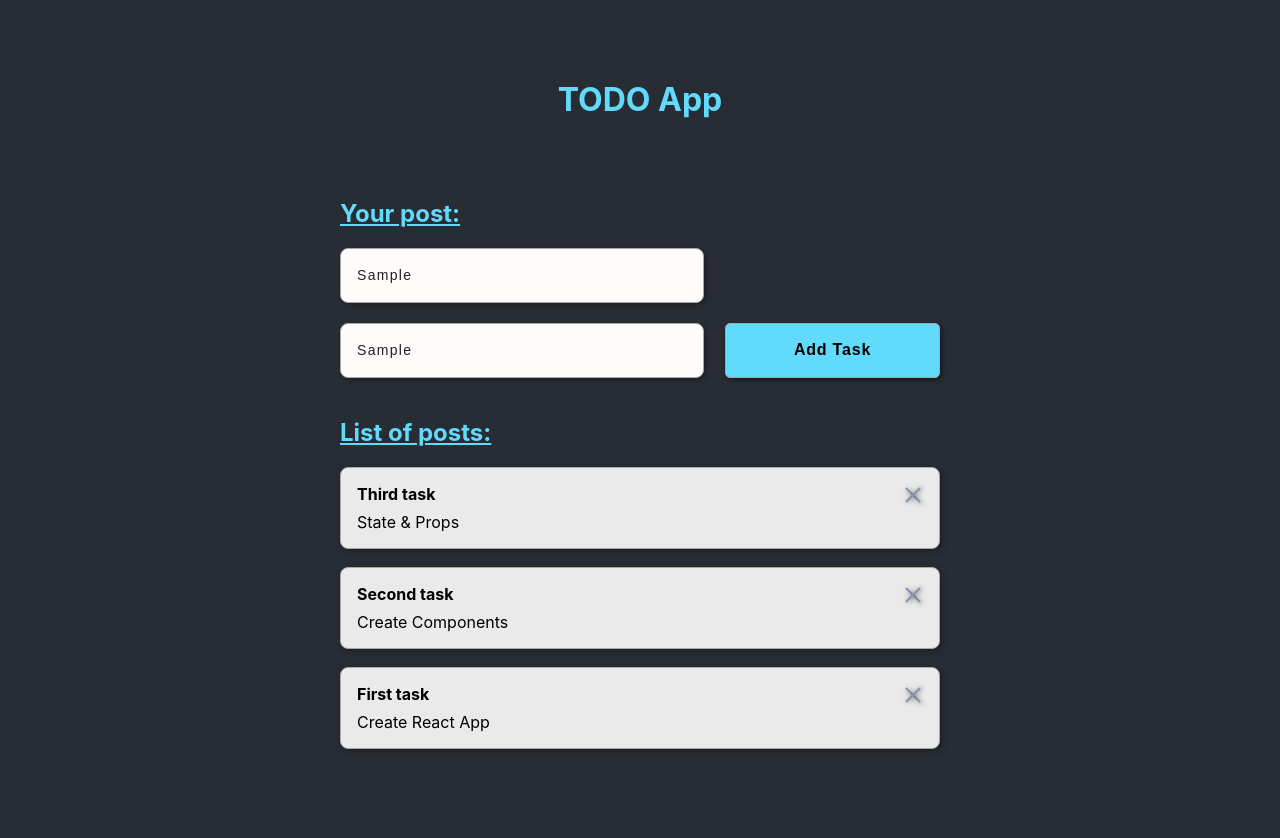
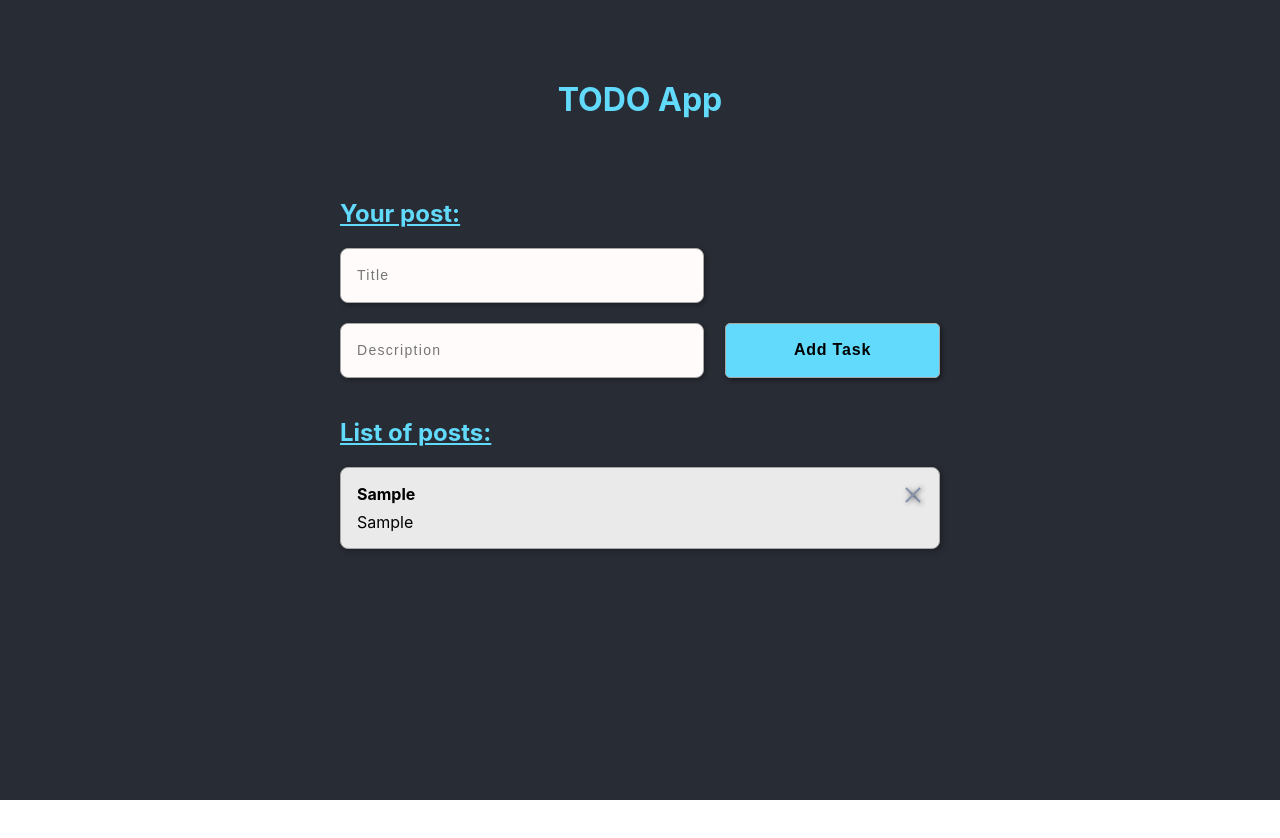
Before and after one commit to KonstHardy/react_component__todo-app, a React (Create React App) app: page / in a window 1280 px wide. Both pictures are taken after typing "Sample", "Sample" into the empty fields and a click on the button "Add Task". Shown: the top 838 px of the page. After the commit the page ends 800 px from the top, so only its background shows below. Built offline with nearby package versions, Linux system fonts and the light colour scheme.

Commit message:
[add] removePost & addPost

```diff
--- a/src/App.js
+++ b/src/App.js
@@ -6,45 +6,42 @@ import Form from "./components/Form/Form";
 import Posts from "./components/Posts/Posts";
 
 class App extends Component {
-  state = {
-    posts: [
-      {
-        id: 3,
-        text: " Third task",
-        desc: "State & Props",
-      },
-      {
-        id: 2,
-        text: "Second task",
-        desc: "Create Components",
-      },
-      {
-        id: 1,
-        text: "First task",
-        desc: "Create React App",
-      },
-    ],
-  };
+  constructor(props) {
+    super(props);
 
-  componentDidMount() {
-    // setInterval(() => {
-    //   this.setState({ value: +new Date() });
-    // }, 5000);
+    this.state = {
+      posts: [],
+    };
   }
 
-  // handleRemove = () => {
-  //   this.setState(
-  //     [...this.state.posts].filter((post) => post.id !== this.post.id)
-  //   );
-  // };
+  addPost(valueTitle, valueDesc) {
+    const newPost = {
+      id: new Date(),
+      title: valueTitle,
+      desc: valueDesc,
+    };
+
+    this.state.posts.push(newPost);
+
+    this.setState({ posts: this.state.posts });
+  }
+
+  removePost(id) {
+    this.setState({
+      posts: [...this.state.posts].filter((post) => post.id !== id),
+    });
+  }
 
   render() {
     return (
       <div className="App">
         <div className="App__wrapper">
           <h1 className="App__title">TODO App</h1>
-          <Form />
-          <Posts posts={this.state.posts} />
+          <Form addPost={this.addPost.bind(this)} />
+          <Posts
+            posts={this.state.posts}
+            removePost={this.removePost.bind(this)}
+          />
         </div>
       </div>
     );
--- a/src/components/Form/Form.js
+++ b/src/components/Form/Form.js
@@ -8,28 +8,7 @@ import BtnSubmit from "../BtnSubmit/BtnSubmit";
 class Form extends Component {
   state = {
     title: "",
-    desc: "",
-  };
-
-  static getDerivedStateFromProps(props, state) {
-    if (state.prevValue === props.value) {
-      return null;
-    }
-
-    return {
-      value: props.value,
-      prevValue: props.value,
-    };
-  }
-
-  handleUpdate = () => {
-    this.setState((prevState) => {
-      // const { title, desc } = prevState;
-      // if (title !== "" && desc !== "") {
-      //   this.setState({ title: "" });
-      //   this.setState({ desc: "" });
-      // }
-    });
+    description: "",
   };
 
   handleChange = (event) => {
@@ -39,11 +18,11 @@ class Form extends Component {
   handleSubmit = (event) => {
     event.preventDefault();
 
-    if (this.state.title && this.state.desc) {
-      console.log("this.state.title", this.state.title);
-      console.log("this.state.desc", this.state.desc);
+    if (this.state.title !== "" && this.state.description !== "") {
+      this.props.addPost(this.state.title, this.state.description);
 
-      // this.handleUpdate();
+      this.state.title = "";
+      this.state.description = "";
     }
   };
 
@@ -59,8 +38,8 @@ class Form extends Component {
             placeholder="Title"
           />
           <FormInput
-            name="desc"
-            value={this.state.desc}
+            name="description"
+            value={this.state.description}
             onChange={this.handleChange}
             placeholder="Description"
           />
--- a/src/components/Posts/Posts.js
+++ b/src/components/Posts/Posts.js
@@ -4,17 +4,6 @@ import "./Posts.css";
 
 class Posts extends Component {
   state = {};
-
-  // static getDerivedStateFromProps(props, state) {
-  //   if (state.prevValue === props.value) {
-  //     return null;
-  //   }
-
-  //   return {
-  //     tasks: props.tasks,
-  //     prevValue: props.tasks,
-  //   };
-  // }
 
   render() {
     return (
@@ -28,11 +17,16 @@ class Posts extends Component {
                 <li className="posts__item" key={post.id}>
                   <div className="posts__body">
                     <div className="posts__title">
-                      <span className="posts__title-text">{post.text}</span>
+                      <span className="posts__title-text">{post.title}</span>
                     </div>
                     <p className="posts__desc">{post.desc}</p>
                   </div>
-                  <button className="btn__remove">
+                  <button
+                    className="btn__remove"
+                    onClick={() => {
+                      this.props.removePost(post.id);
+                    }}
+                  >
                     <span className="btn__line"></span>
                     <span className="btn__line"></span>
                   </button>
```
